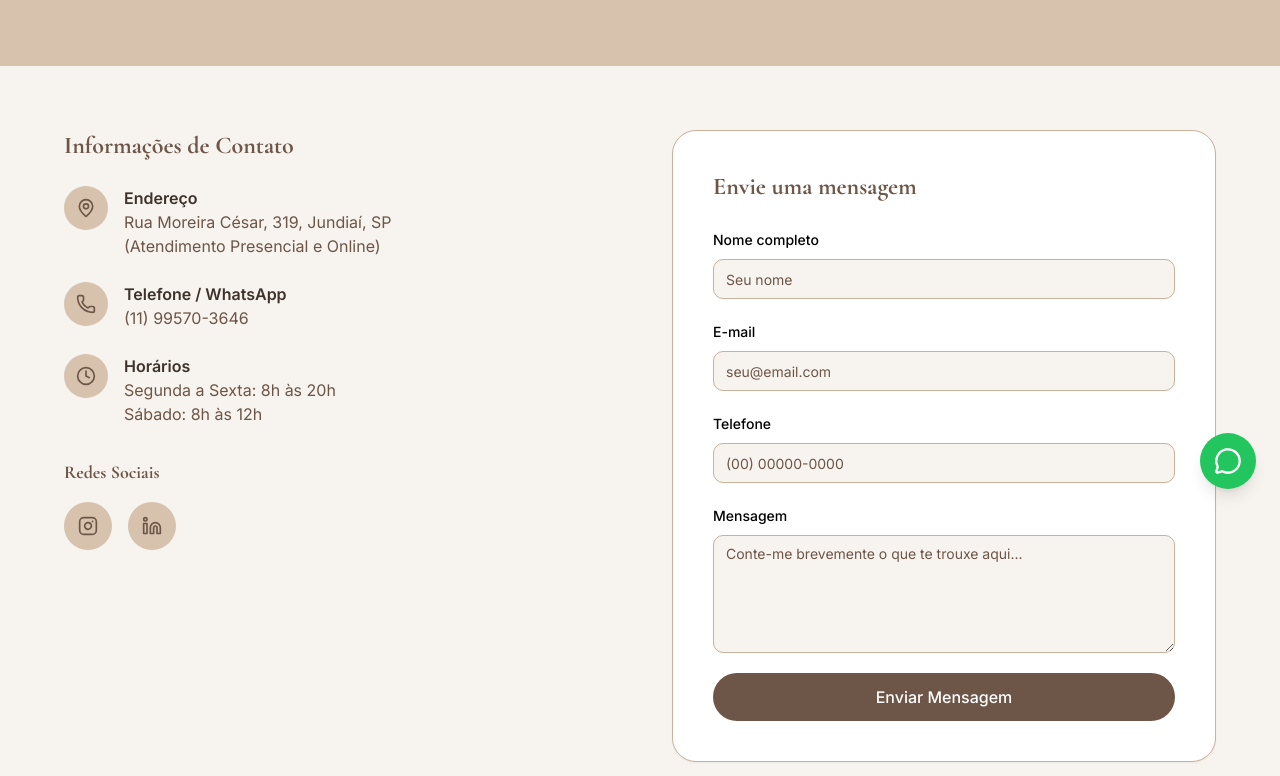
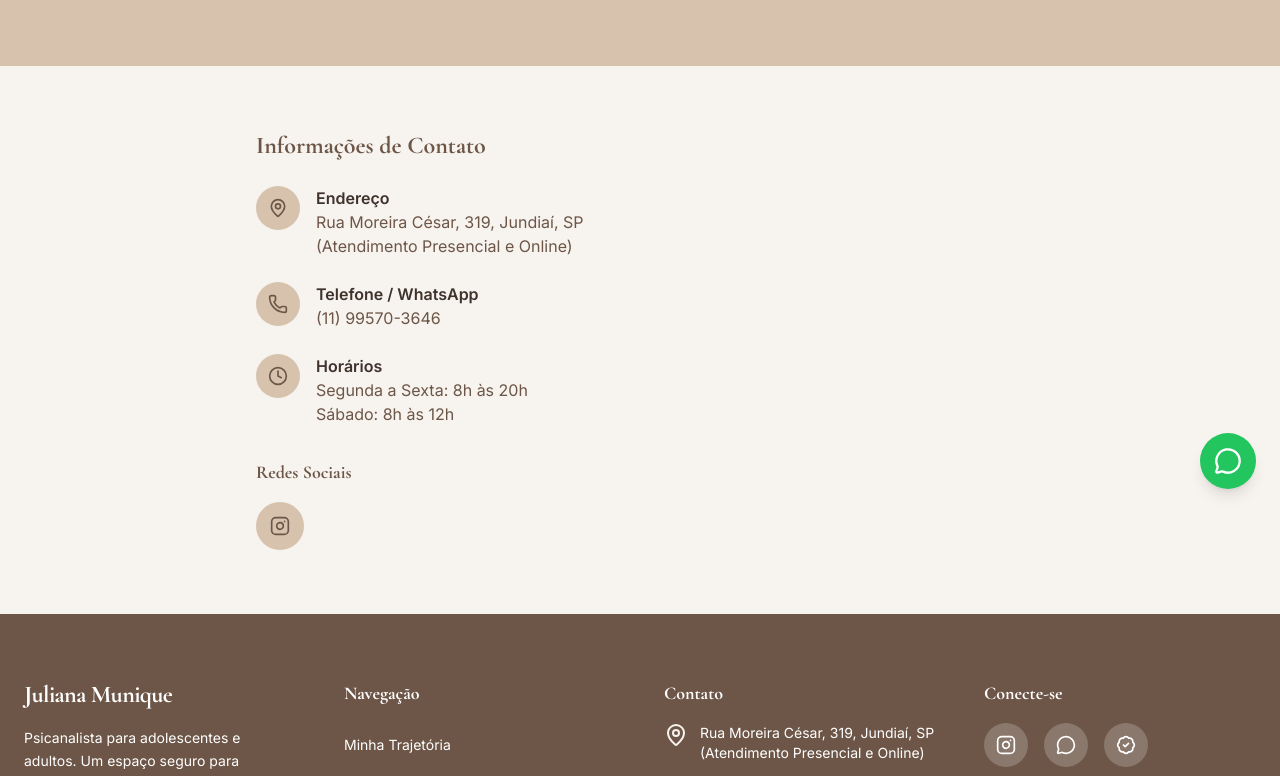
Before and after one commit to fernandogabos/site-psic-loga-juliana-munique-821vhrkc0, a React (Vite) app: page /contato in a window 1280 px wide. Shown: the part 287-1063 px from the top of the page. Built offline with nearby package versions, Linux system fonts and the light colour scheme.

Commit message:
Refactor: Remove contact form and LinkedIn icon

```diff
--- a/src/pages/Contato.tsx
+++ b/src/pages/Contato.tsx
@@ -1,26 +1,8 @@
-import { useState, type FormEvent } from 'react'
 import { Breadcrumbs } from '@/components/Breadcrumbs'
 import { SEO, baseLocalBusinessSchema, basePersonSchema } from '@/components/SEO'
-import { Button } from '@/components/ui/button'
-import { Input } from '@/components/ui/input'
-import { Textarea } from '@/components/ui/textarea'
-import { Label } from '@/components/ui/label'
-import { Phone, MapPin, Clock, Instagram, Linkedin } from 'lucide-react'
-import { toast } from 'sonner'
+import { Phone, MapPin, Clock, Instagram } from 'lucide-react'
 
 export default function Contato() {
-  const [loading, setLoading] = useState(false)
-
-  const handleSubmit = (e: FormEvent<HTMLFormElement>) => {
-    e.preventDefault()
-    setLoading(true)
-    setTimeout(() => {
-      setLoading(false)
-      toast.success('Mensagem enviada com sucesso! Entrarei em contato em breve.')
-      e.currentTarget.reset()
-    }, 1500)
-  }
-
   return (
     <div className="min-h-screen bg-background">
       <SEO
@@ -43,8 +25,7 @@
       </div>
 
       <div className="container mx-auto px-4 md:px-6 py-16">
-        <div className="grid lg:grid-cols-2 gap-12 lg:gap-16 max-w-6xl mx-auto">
-          <div className="space-y-8">
+        <div className="max-w-3xl mx-auto space-y-8">
           <div>
             <h2 className="text-2xl font-serif font-bold text-primary mb-6">
               Informações de Contato
@@ -107,52 +88,7 @@
               >
                 <Instagram className="h-5 w-5" />
               </a>
-                <a
-                  href="https://www.linkedin.com/in/julianamunique"
-                  target="_blank"
-                  rel="noopener noreferrer"
-                  className="h-12 w-12 rounded-full bg-secondary flex items-center justify-center text-primary hover:bg-primary hover:text-primary-foreground transition-all"
-                  aria-label="LinkedIn"
-                >
-                  <Linkedin className="h-5 w-5" />
-                </a>
             </div>
-            </div>
-          </div>
-
-          <div className="bg-card border border-border rounded-3xl p-8 md:p-10 shadow-sm">
-            <h2 className="text-2xl font-serif font-bold text-primary mb-6">Envie uma mensagem</h2>
-            <form onSubmit={handleSubmit} className="space-y-5">
-              <div className="space-y-2">
-                <Label htmlFor="name">Nome completo</Label>
-                <Input id="name" name="name" placeholder="Seu nome" required />
-              </div>
-              <div className="space-y-2">
-                <Label htmlFor="email">E-mail</Label>
-                <Input id="email" name="email" type="email" placeholder="seu@email.com" required />
-              </div>
-              <div className="space-y-2">
-                <Label htmlFor="phone">Telefone</Label>
-                <Input id="phone" name="phone" placeholder="(00) 00000-0000" />
-              </div>
-              <div className="space-y-2">
-                <Label htmlFor="message">Mensagem</Label>
-                <Textarea
-                  id="message"
-                  name="message"
-                  placeholder="Conte-me brevemente o que te trouxe aqui..."
-                  rows={5}
-                  required
-                />
-              </div>
-              <Button
-                type="submit"
-                disabled={loading}
-                className="w-full rounded-full min-h-[48px] text-base"
-              >
-                {loading ? 'Enviando...' : 'Enviar Mensagem'}
-              </Button>
-            </form>
           </div>
         </div>
       </div>
```
Also changed, not shown: .skip.config.json. Lines whose indentation alone changed are shown as unchanged.
